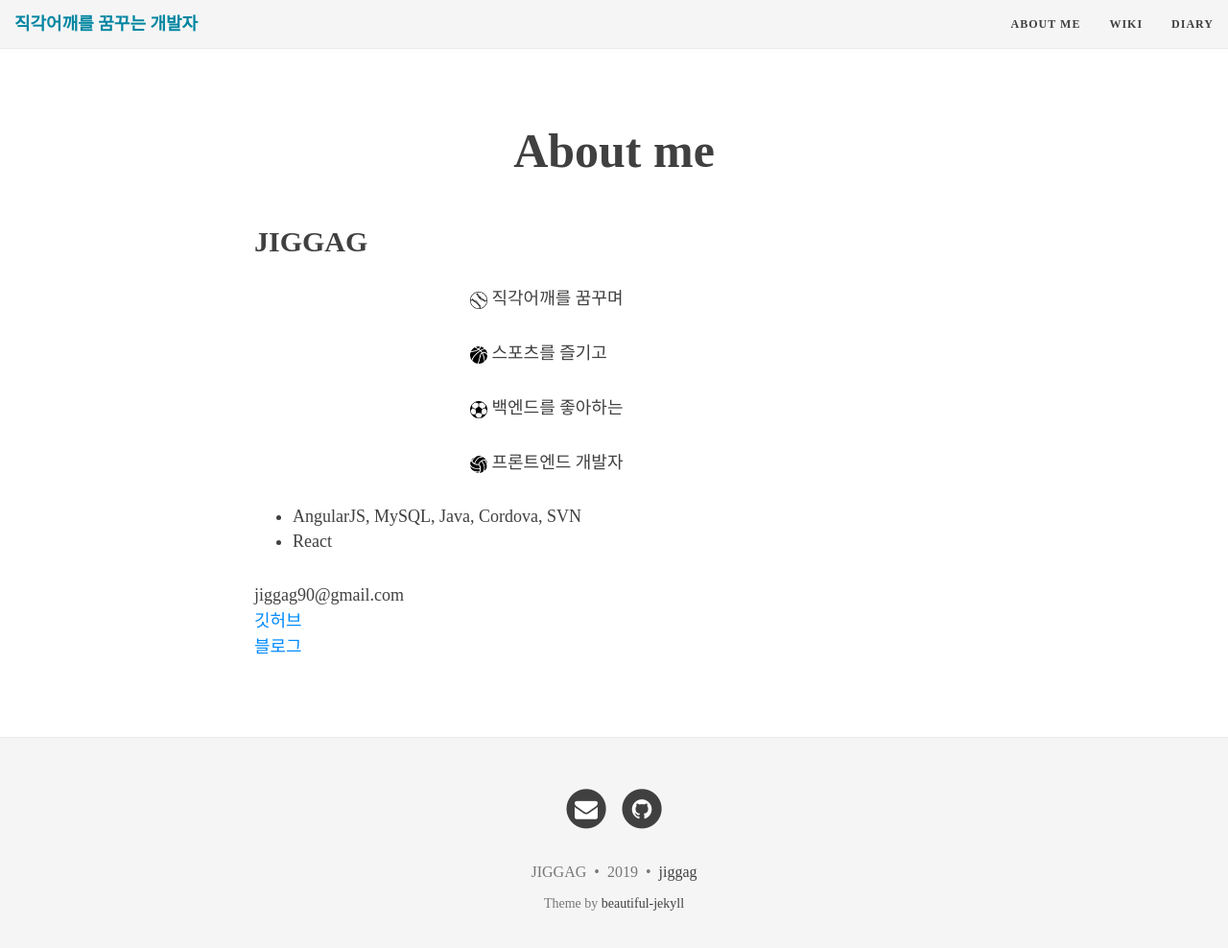
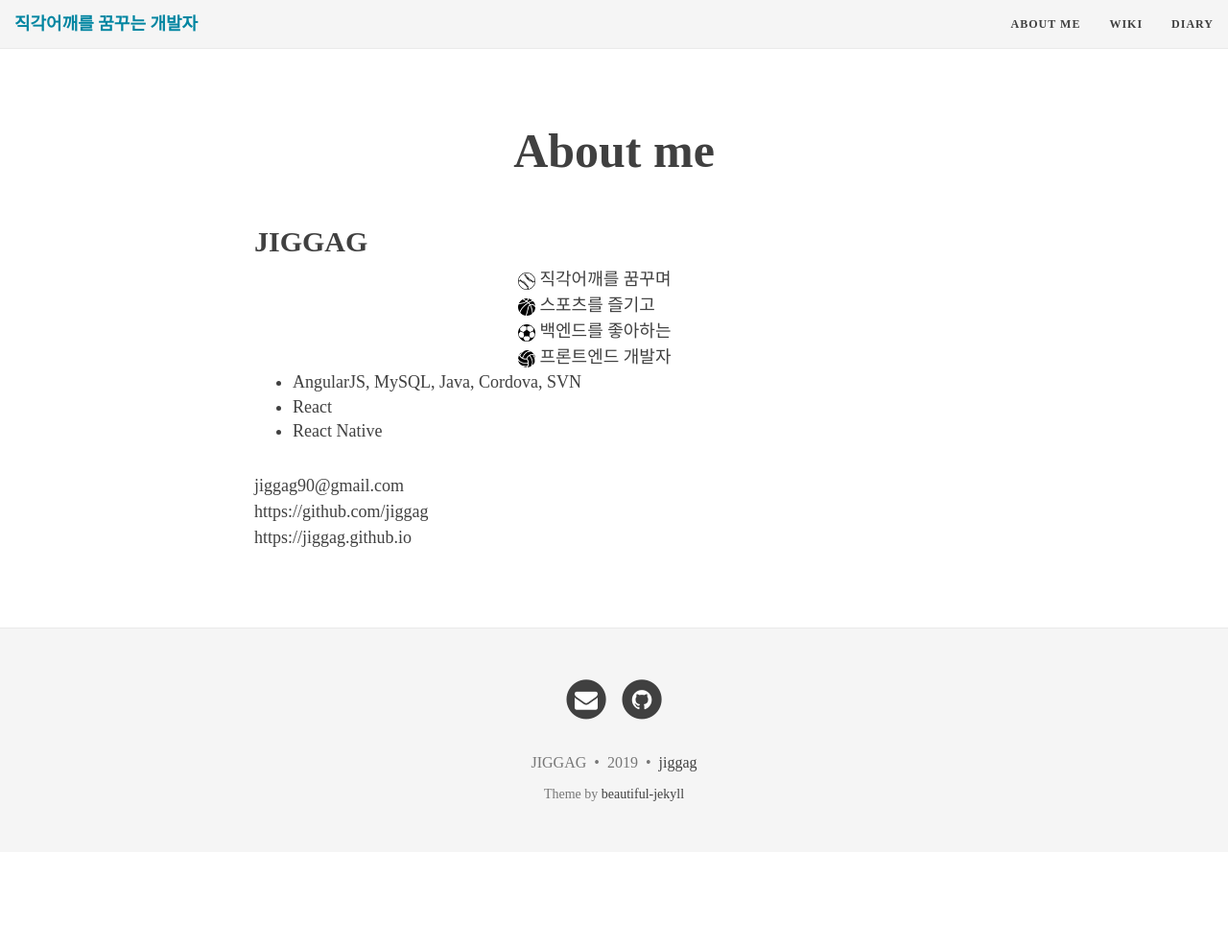
Before and after one commit to jiggag/jiggag.github.io, a Jekyll site: the page built from aboutme.md, in a window 1280 px wide and 1002 px high. Shown: the top 988 px of the window at 96% size. Built offline with Jekyll 4.4.1, drawn with Linux system fonts in a browser that asks for light colours; nearby versions of some CDN libraries.

Commit message:
Update aboutme.md

```diff
--- a/aboutme.md
+++ b/aboutme.md
@@ -5,16 +5,17 @@
 
 
 ## JIGGAG
-<div style="width:300px;margin:auto;">
-<p><img width="18" height="18" src="/img/baseball.png" /> 직각어깨를 꿈꾸며</p>
-<p><img width="18" height="18" src="/img/basketball.png" /> 스포츠를 즐기고</p>
-<p><img width="18" height="18" src="/img/football.png" /> 백엔드를 좋아하는</p>
-<p><img width="18" height="18" src="/img/volleyball.png" /> 프론트엔드 개발자</p>
+<div style="width:200px;margin:auto;">
+<p style="margin:0;"><img width="18" height="18" src="/img/baseball.png" /> 직각어깨를 꿈꾸며</p>
+<p style="margin:0;"><img width="18" height="18" src="/img/basketball.png" /> 스포츠를 즐기고</p>
+<p style="margin:0;"><img width="18" height="18" src="/img/football.png" /> 백엔드를 좋아하는</p>
+<p style="margin:0;"><img width="18" height="18" src="/img/volleyball.png" /> 프론트엔드 개발자</p>
 </div>
 - AngularJS, MySQL, Java, Cordova, SVN
 - React
+- React Native
 
 
 jiggag90@gmail.com
-[깃허브](https://github.com/jiggag)
-[블로그](https://jiggag.github.io)
+https://github.com/jiggag
+https://jiggag.github.io
```
